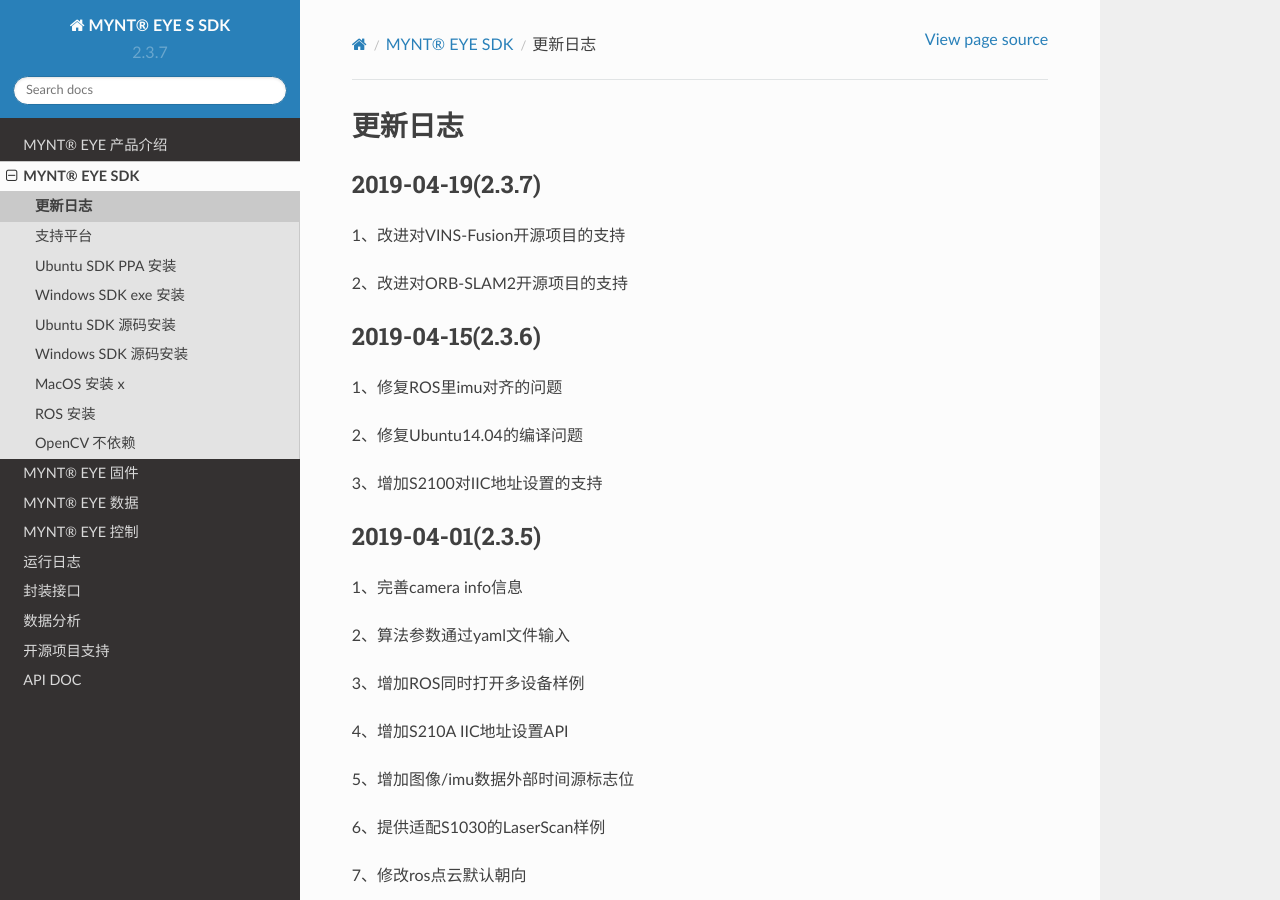
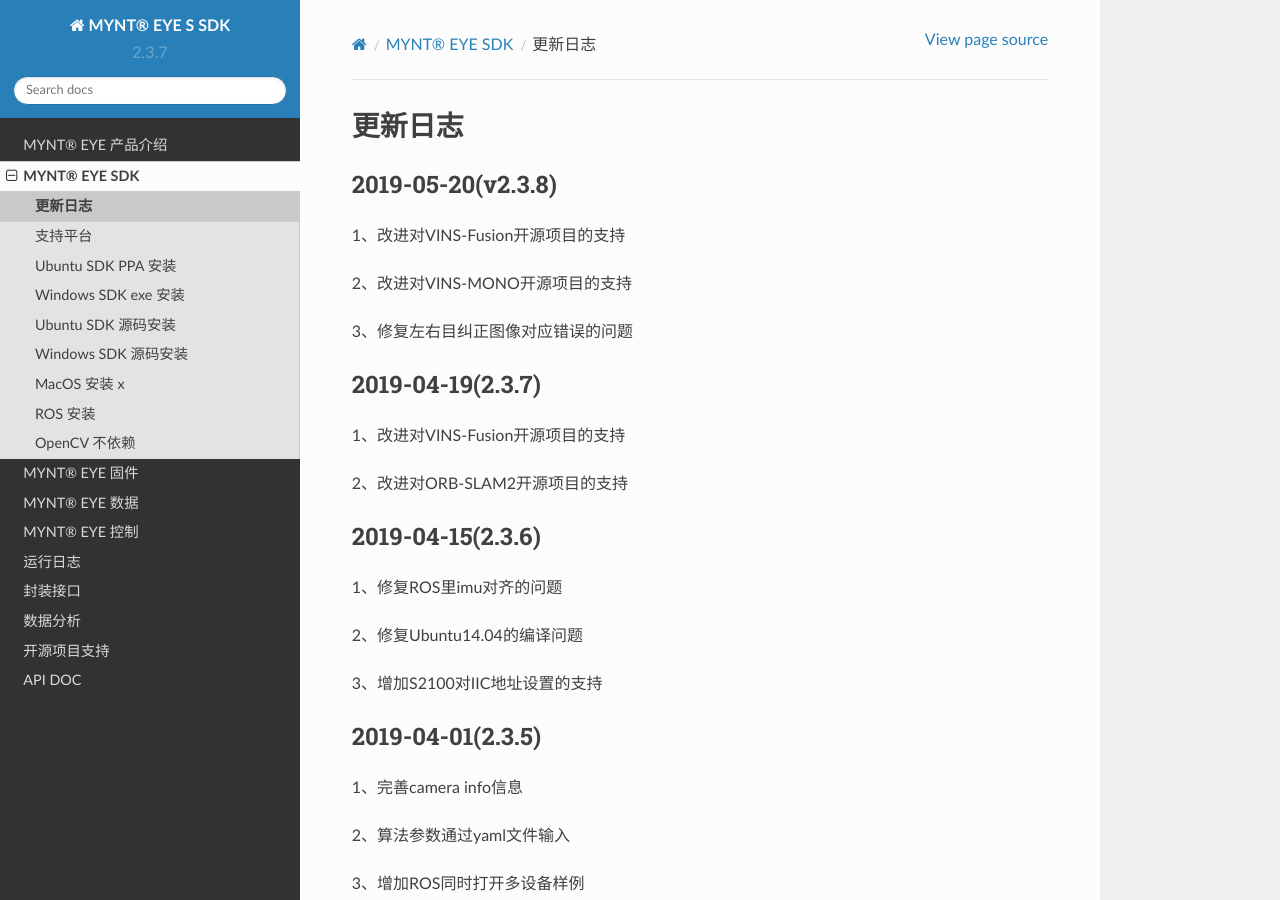
Before and after one commit to slightech/MYNT-EYE-S-SDK-Docs-zh_CN, a Sphinx documentation site: the page built from docs/src/sdk/changelog.rst, in a window 1280 px wide and 900 px high. Built offline with Sphinx 7.4.7 and the Read the Docs theme 2.0.0, drawn with Linux system fonts in a browser that asks for light colours; pages that are not in the unit, such as notebooks, are missing from menus.

Commit message:
docs(*): update changelog

```diff
--- a/docs/src/sdk/changelog.rst
+++ b/docs/src/sdk/changelog.rst
@@ -2,6 +2,15 @@
 
 更新日志
 ========
+
+2019-05-20(v2.3.8)
+-------------------
+1、改进对VINS-Fusion开源项目的支持
+
+2、改进对VINS-MONO开源项目的支持
+
+3、修复左右目纠正图像对应错误的问题
+
 
 2019-04-19(2.3.7)
 ------------------
```
